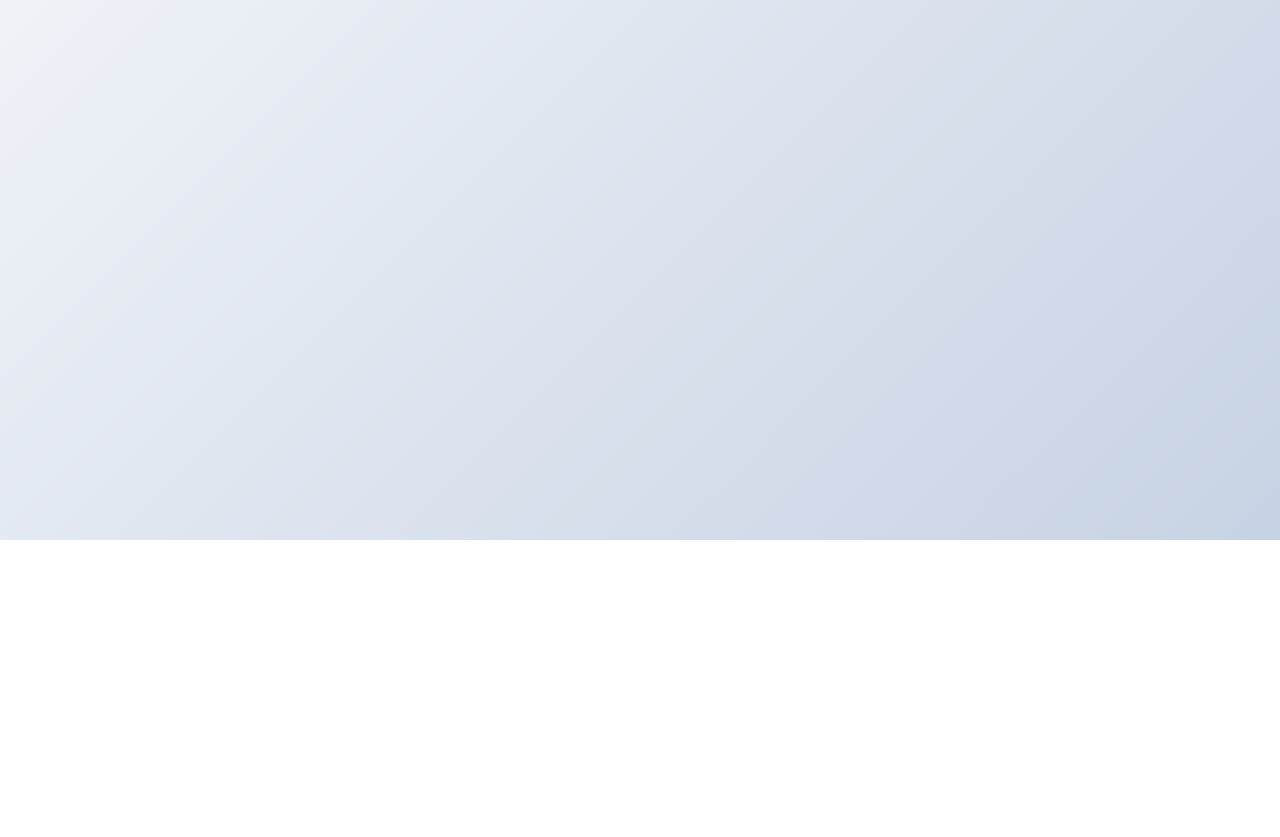
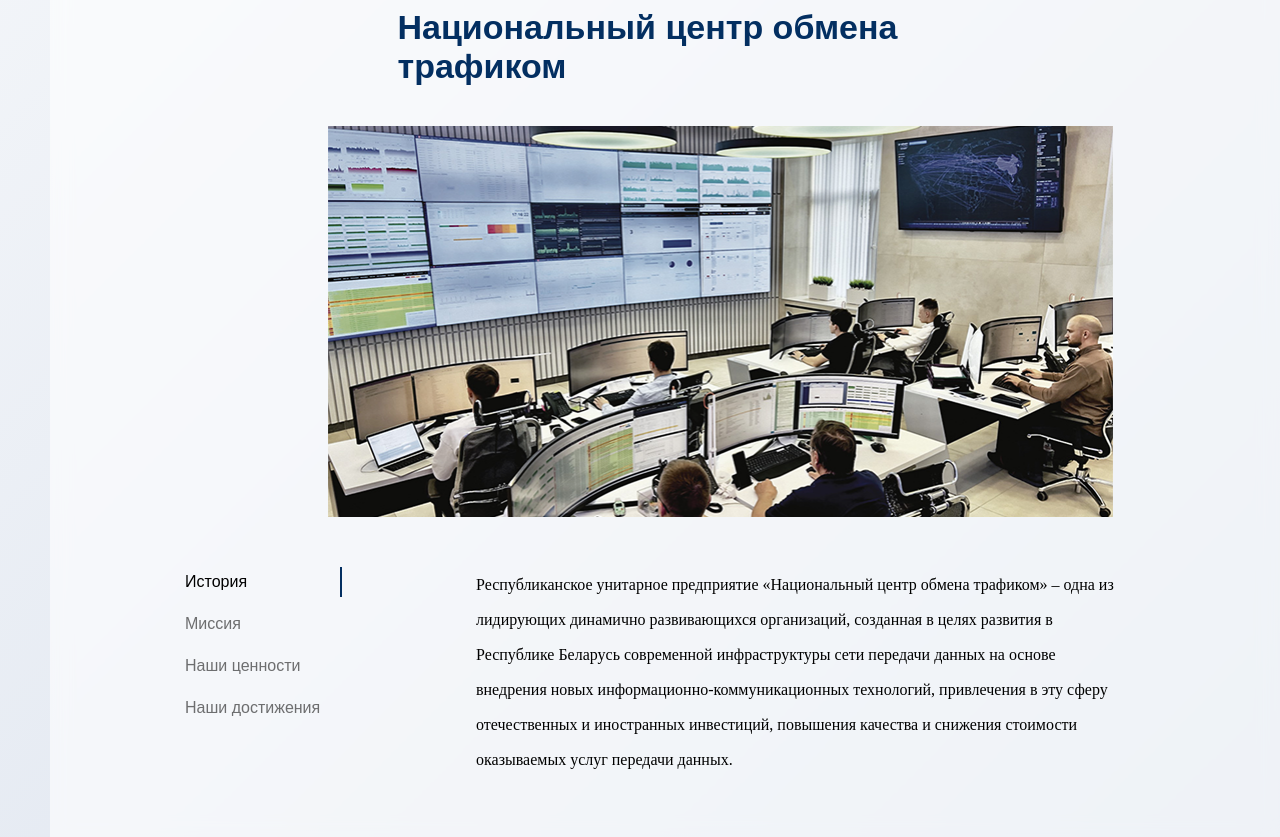
Before and after one commit to kkkiska/onboarding-system, a React (Vite) app: page /about in a window 1280 px wide. Shown: the part 260-1097 px from the top of the page. Before the commit the page ends 800 px from the top, so only its background shows below. Built offline with nearby package versions, Linux system fonts and the light colour scheme; no server answers; sample sign-in values are in the browser's storage; a web font is replaced by a local one.

Commit message:
feat: about page

```diff
--- a/src/assets/styles/layout/_layout.scss
+++ b/src/assets/styles/layout/_layout.scss
@@ -1,4 +1,8 @@
 @use '../abstracts/variables';
+
+html {
+    scroll-behavior: smooth;
+}
 
 body {
     font-family: variables.$font-family;
@@ -21,3 +25,123 @@ button {
     background-size: cover;
     min-height: 100vh;
 }
+
+
+// ДЛЯ О КОМПАНИИ. ПОТОМ ПЕРЕНЕСУ В МОУДЛЬ
+
+.page-title {
+    margin-left: 70px;
+    margin-top: 50px;
+    margin-bottom: 15px;
+    font-size: 24px;
+    font-weight: bold;
+    color: variables.$color-primary;
+}
+
+.about {
+    width: 100%;
+    padding: 50px;
+    display: flex;
+    flex-direction: column;
+    align-items: center;
+
+    &__content {
+        position: relative;
+        width: 1070px;
+        display: flex;
+    }
+
+    &__container {
+        margin: 0 auto;
+        width: 645px;
+    }
+
+    &__title {
+        font-size: 34px;
+        color: variables.$color-primary;
+        font-weight: bold;
+        margin-bottom: 40px;
+    }
+
+    &__banner {
+        width: 785px;
+        margin-bottom: 50px;
+    }
+
+    &__text {
+        font-family: serif;
+        line-height: 35px;
+        font-size: 16px;
+
+        &-title {
+            line-height: 40px;
+            margin-top: 32px;
+            font-size: 28px;
+            font-weight: bold;
+            color: variables.$color-primary;
+        }
+    }
+
+    &__section {
+            padding-top: 5px;
+
+        &:target {
+            animation: highlight 1s ease;
+        }
+      }
+
+      @keyframes highlight {
+            0% { background-color: rgba(variables.$color-primary, 0.1); }
+            100% { background-color: transparent; }
+      }
+
+}
+
+.navigation {
+    position: sticky;
+    top: 50px;
+    align-self: flex-start;
+
+    &-item {
+        width: 157px;
+        height: 30px;
+        margin-bottom: 12px;
+        position: relative;
+        display: flex;
+        align-items: center;
+        color: variables.$indirect-text-color;
+
+        &:last-child {
+            margin-bottom: 0;
+        }
+    }
+
+    &-link {
+        display: flex;
+        align-items: center;
+        height: 100%;
+        width: 100%;
+        color: variables.$indirect-text-color;
+        text-decoration: none;
+        transition: color 0.3s ease;
+
+        &:hover,
+        &:focus,
+        &.active {
+            outline: none;
+            color: black;
+        }
+
+        &:hover::after,
+        &:focus::after,
+        &.active::after {
+            content: '';
+            position: absolute;
+            right: 0;
+            top: 0;
+            width: 2px;
+            height: 100%;
+            background-color: variables.$color-primary;
+        }
+    }
+}
--- a/src/pages/About/About.jsx
+++ b/src/pages/About/About.jsx
@@ -1,9 +1,68 @@
-import Header from "../../components/Header/Header"
+import { useEffect, useState } from "react"
+import Plate from "../../UI/Plate/Plate"
+import aboutImg from "../../assets/images/about.png"
 import styles from './About.module.scss'
 
 const About = () => {
+    const [activeSection, setActiveSection] = useState('history');
+
     return(
-        <>О компании</>
+        <>
+            <div className="page-title">О компании</div>
+            <Plate className="about">
+                <div className="about__container">
+                    <div className="about__title">Национальный центр обмена трафиком</div>
+                </div>
+                <img className="about__banner" src={aboutImg} alt="" />
+                <div className="about__content">
+                    <nav className="navigation">
+                        <ul className="navigation-list">
+                            <li className="navigation-item">
+                                <a href="#history" className={`navigation-link ${activeSection === 'history' ? 'active' : ''}`}>История</a>
+                            </li>
+                            <li className="navigation-item">
+                                <a href="#mission" className={`navigation-link ${activeSection === 'mission' ? 'active' : ''}`}>Миссия</a>
+                            </li>
+                            <li className="navigation-item">
+                                <a href="#values" className={`navigation-link ${activeSection === 'values' ? 'active' : ''}`}>Наши ценности</a>
+                            </li>
+                            <li className="navigation-item">
+                                <a href="#achivements" className={`navigation-link ${activeSection === 'achivements' ? 'active' : ''}`}>Наши достижения</a>
+                            </li>
+                        </ul>
+                    </nav>
+                    <div className="about__container">
+                        <p className="about__text">Республиканское унитарное предприятие «Национальный центр обмена трафиком» – одна из лидирующих динамично развивающихся организаций, созданная в целях развития в Республике Беларусь современной инфраструктуры сети передачи данных на основе внедрения новых информационно-коммуникационных технологий, привлечения в эту сферу отечественных и иностранных инвестиций, повышения качества и снижения стоимости оказываемых услуг передачи данных.</p>
+                        <br />
+
+                        <section id="history" className="about__section">
+                            <div className="about__text-title">История</div>
+                            <p className="about__text">Республиканское унитарное предприятие «Национальный центр обмена трафиком» – одна из лидирующих динамично развивающихся организаций, созданная в целях развития в Республике Беларусь современной инфраструктуры сети передачи данных на основе внедрения новых информационно-коммуникационных технологий, привлечения в эту сферу отечественных и иностранных инвестиций, повышения качества и снижения стоимости оказываемых услуг передачи данных.</p>
+                        </section>
+
+                        <br />
+
+                        <section id="mission" className="about__section">
+                            <div className="about__text-title">Миссия</div>
+                            <p className="about__text">Республиканское унитарное предприятие «Национальный центр обмена трафиком» – одна из лидирующих динамично развивающихся организаций, созданная в целях развития в Республике Беларусь современной инфраструктуры сети передачи данных на основе внедрения новых информационно-коммуникационных технологий, привлечения в эту сферу отечественных и иностранных инвестиций, повышения качества и снижения стоимости оказываемых услуг передачи данных.</p>
+                        </section>
+
+                        <br />
+
+                        <section id="values" className="about__section">
+                            <div className="about__text-title">Наши ценности</div>
+                            <p className="about__text">Республиканское унитарное предприятие «Национальный центр обмена трафиком» – одна из лидирующих динамично развивающихся организаций, созданная в целях развития в Республике Беларусь современной инфраструктуры сети передачи данных на основе внедрения новых информационно-коммуникационных технологий, привлечения в эту сферу отечественных и иностранных инвестиций, повышения качества и снижения стоимости оказываемых услуг передачи данных.</p>
+                        </section>
+
+                        <br />
+                        <section id="achivements" className="about__section">
+                            <div className="about__text-title">Наши достижения</div>
+                            <p className="about__text">Республиканское унитарное предприятие «Национальный центр обмена трафиком» – одна из лидирующих динамично развивающихся организаций, созданная в целях развития в Республике Беларусь современной инфраструктуры сети передачи данных на основе внедрения новых информационно-коммуникационных технологий, привлечения в эту сферу отечественных и иностранных инвестиций, повышения качества и снижения стоимости оказываемых услуг передачи данных.</p>
+                        </section>
+                    </div>
+                </div>
+            </Plate>
+        </>
     )
 }
 
```
Also changed, not shown: src/assets/images/about.png (added).
